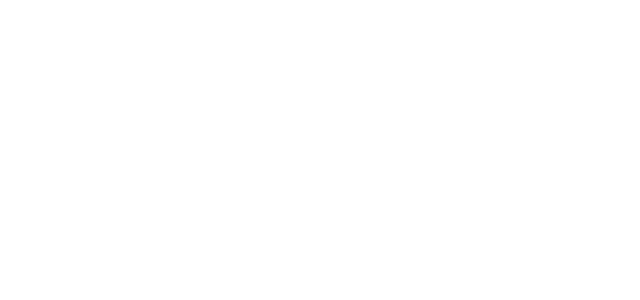
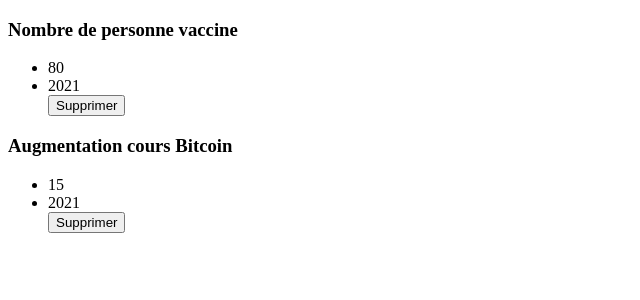
Before and after one commit to Floelea/evaluationAngular, an Angular app in the folder Evaluation/: page / in a window 1280 px wide. Shown: the top 300 px of the page, without its empty margins (0-640 px from the left). Built offline with nearby package versions, Linux system fonts and the light colour scheme.

Commit message:
Exercice 8

```diff
--- a/Evaluation/src/app/app.component.html
+++ b/Evaluation/src/app/app.component.html
@@ -3,4 +3,8 @@
 <h2>Bitcoin</h2>
 <app-une-stat [uneStat]="bitcoin"></app-une-stat> -->
 
-<app-une-stat *ngFor="let stat of tabStat" [uneStat]="stat"></app-une-stat>
+<app-une-stat
+  (deleteMe)="supprimer(stat)"
+  *ngFor="let stat of tabStat"
+  [uneStat]="stat"
+></app-une-stat>
--- a/Evaluation/src/app/app.component.ts
+++ b/Evaluation/src/app/app.component.ts
@@ -8,10 +8,14 @@
 })
 export class AppComponent {
   tabStat: Statistique[] = [];
-  // vaccination = new Statistique('Nombre de personne vaccine', 2021, 80);
-  // bitcoin = new Statistique('Augmentation cours Bitcoin', 2021, 15);
+  vaccination = new Statistique('Nombre de personne vaccine', 2021, 80);
+  bitcoin = new Statistique('Augmentation cours Bitcoin', 2021, 15);
 
   constructor() {
-    // this.tabStat.push(this.vaccination, this.bitcoin);
+    this.tabStat.push(this.vaccination, this.bitcoin);
+  }
+  supprimer(uneStat: Statistique) {
+    let index = this.tabStat.indexOf(uneStat);
+    this.tabStat.splice(index, 1);
   }
 }
--- a/Evaluation/src/app/une-stat/une-stat.component.html
+++ b/Evaluation/src/app/une-stat/une-stat.component.html
@@ -2,4 +2,5 @@
 <ul>
   <li>{{ uneStat.annee }}</li>
   <li>{{ uneStat.taux }}</li>
+  <button (click)="reagitAuClic()">Supprimer</button>
 </ul>
--- a/Evaluation/src/app/une-stat/une-stat.component.ts
+++ b/Evaluation/src/app/une-stat/une-stat.component.ts
@@ -1,4 +1,4 @@
-import { Component, Input, OnInit } from '@angular/core';
+import { Component, EventEmitter, Input, OnInit, Output } from '@angular/core';
 import { Statistique } from '../models/statistique';
 
 @Component({
@@ -8,8 +8,11 @@
 })
 export class UneStatComponent implements OnInit {
   @Input() public uneStat!: Statistique;
+  @Output() deleteMe = new EventEmitter();
 
   constructor() {}
-
+  reagitAuClic() {
+    this.deleteMe.emit();
+  }
   ngOnInit(): void {}
 }
```
